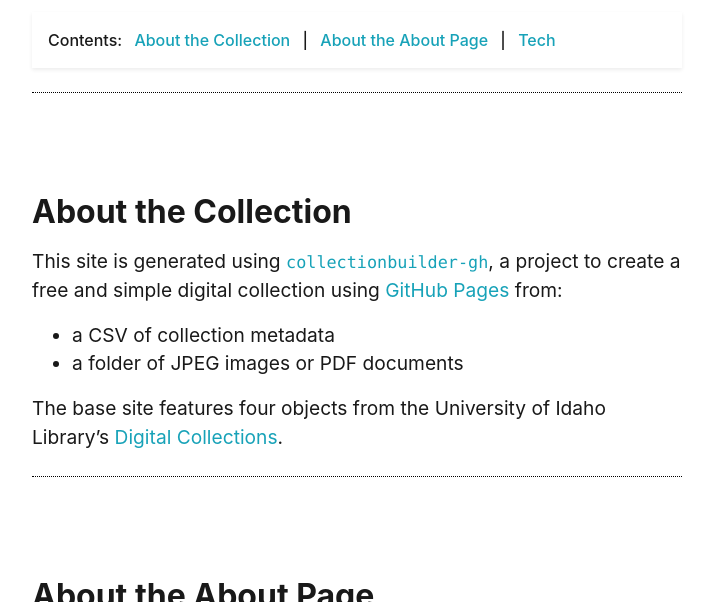
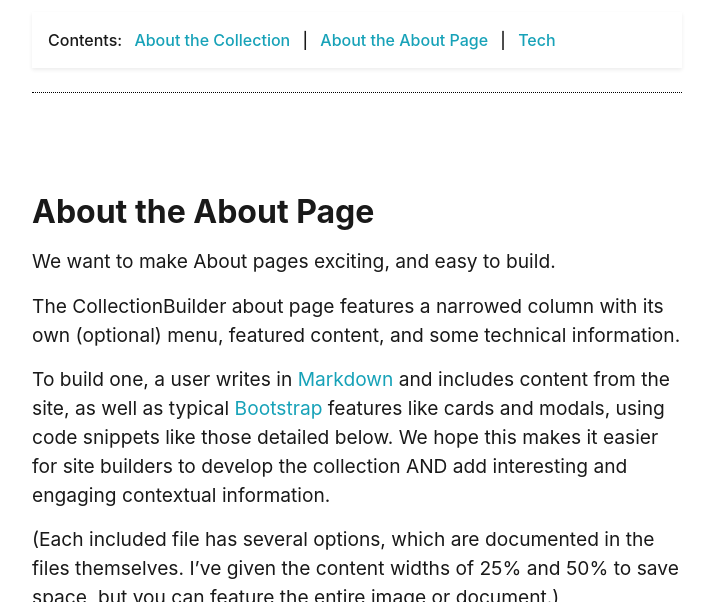
Before and after one commit to evelynasmith/Perfect-Plants-For-Number-10, a Jekyll site: the page built from pages/about.md, in a window 1280 px wide and 900 px high, cut to the strip 298-900 px from the top of the window. Shown: the whole strip, without its empty margins (283-993 px from the left). Built offline with Jekyll 4.4.1, drawn with Linux system fonts in a browser that asks for light colours.

Commit message:
Update about.md

```diff
--- a/pages/about.md
+++ b/pages/about.md
@@ -12,14 +12,6 @@ credits: true
 
 {% include feature/nav-menu.html sections="About the Collection;About the About Page" %}
 
-## About the Collection
-
-This site is generated using [`collectionbuilder-gh`](https://collectionbuilding.github.io/gh/), a project to create a free and simple digital collection using [GitHub Pages](https://pages.github.com/) from:
-
-- a CSV of collection metadata
-- a folder of JPEG images or PDF documents
-
-The base site features four objects from the University of Idaho Library's [Digital Collections](https://www.lib.uidaho.edu/digital).
 
 <!-- IMPORTANT!!! DELETE this comment and the include below when you are finished editing this page for your collection. The include below introduces about page features. They will show up on your collection's about page until you delete it.  -->
 {% include feature/abouttheabout.md %}
```
